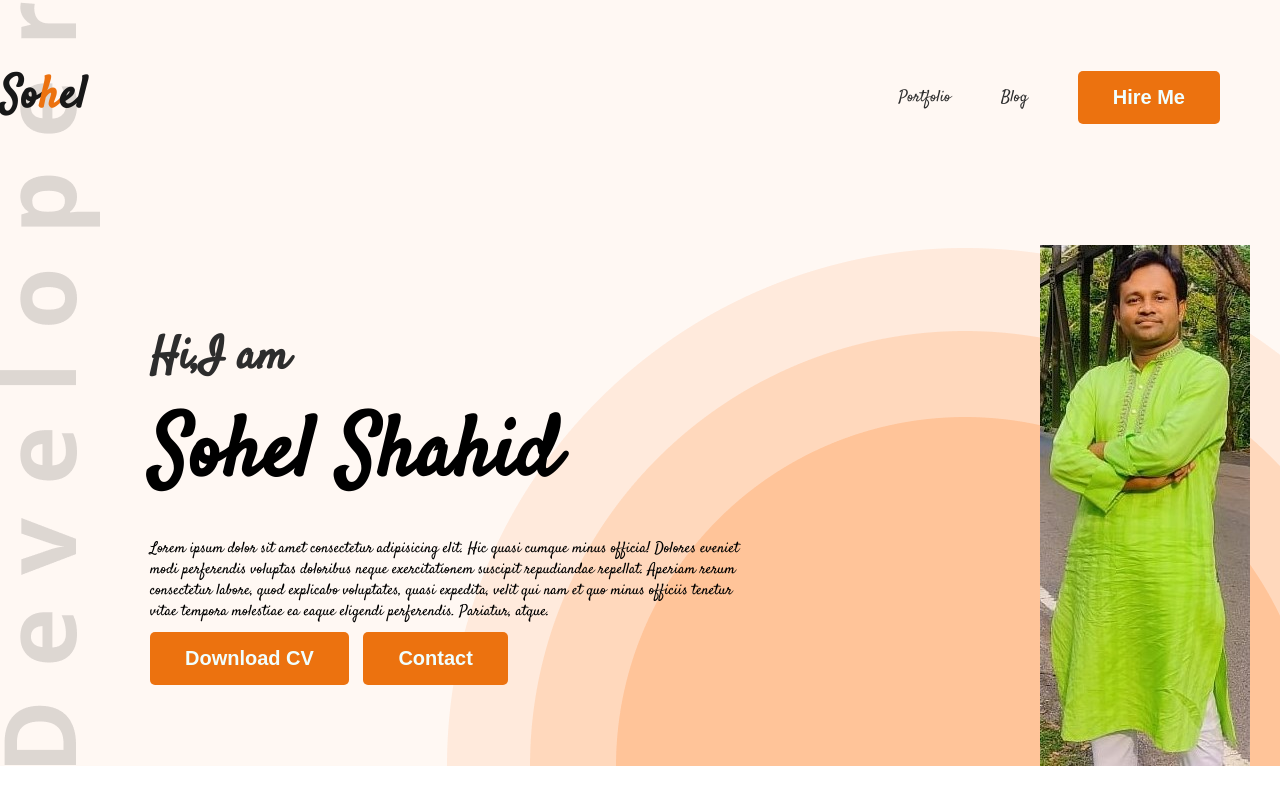
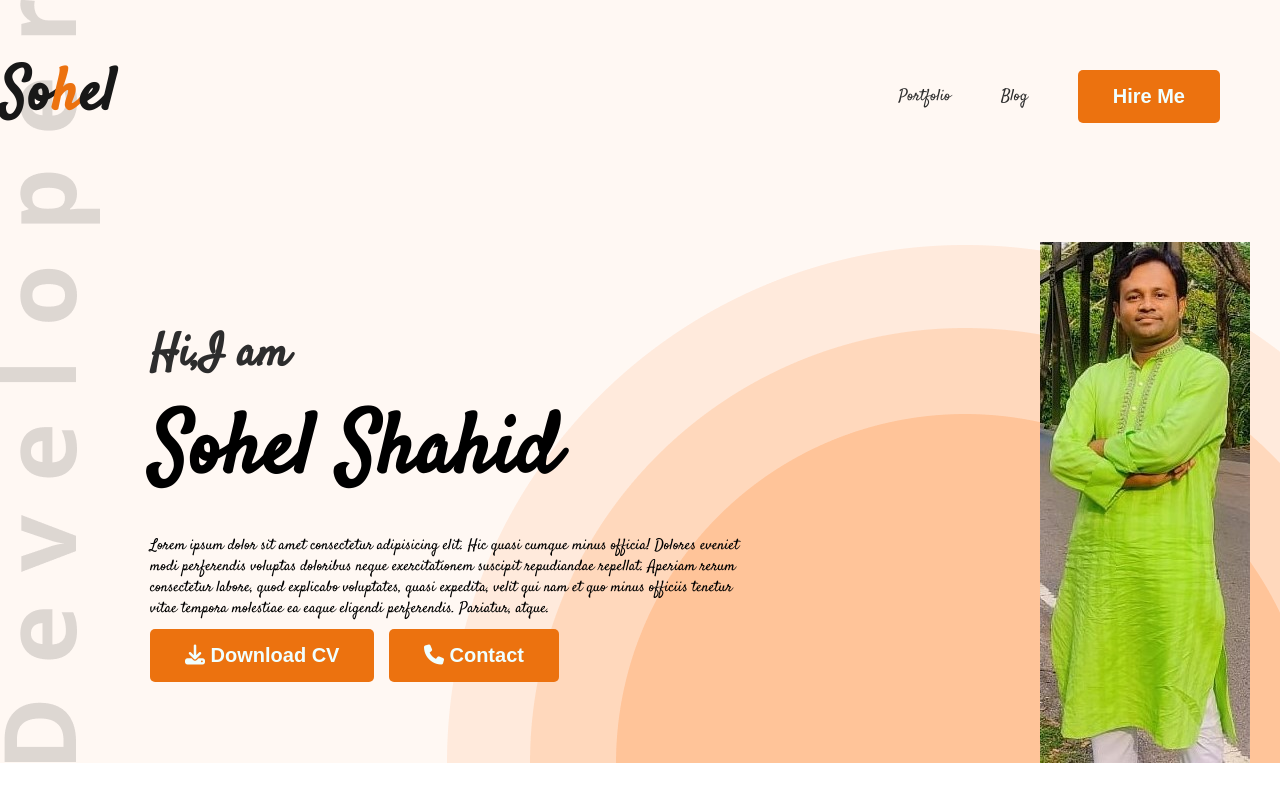
Before and after one commit to SohelShahid117/sohels-portfolio, a plain HTML site: page index.html in a window 1280 px wide. Shown: the top 800 px of the page. Drawn offline with Linux system fonts and the light colour scheme; a web font is replaced by a local one.

Commit message:
added font awesome icon

```diff
--- a/index.html
+++ b/index.html
@@ -10,11 +10,12 @@
     <link href="https://fonts.googleapis.com/css2?family=Chivo+Mono:wght@100&family=Fira+Sans&family=Handlee&   family=Italianno&family=Montserrat&family=Open+Sans:wght@400;600;700;800&family=Roboto:ital,wght@0,100;0,300;0,400;    0,500;1,300;1,400;1,700;1,900&family=Satisfy&display=swap" rel="stylesheet">
 
     <link rel="stylesheet" href="./stylses/style.css">
+    <script src="https://kit.fontawesome.com/91686dac53.js" crossorigin="anonymous"></script>
 </head>
 <body>
     <header class="hdr">
         <nav>
-            <h3 class="nav-title">So<span class="text-primary">h</span>el</h3>
+            <h2 class="nav-title">So<span class="text-primary">h</span>el</h2>
             <ul>
                 <li><a href="">Portfolio</a></li>
                 <li><a href="">Blog</a></li>
@@ -26,8 +27,8 @@
                 <h3 class="banner-greeting">Hi,I am</h3>
                 <h1 class="banner-title">Sohel Shahid</h1>
                 <p class="banner-description">Lorem ipsum dolor sit amet consectetur adipisicing elit. Hic quasi cumque minus officia! Dolores eveniet modi perferendis voluptas doloribus neque exercitationem suscipit repudiandae repellat. Aperiam rerum consectetur labore, quod explicabo voluptates, quasi expedita, velit qui nam et quo minus officiis tenetur vitae tempora molestiae ea eaque eligendi perferendis. Pariatur, atque.</p>
-                <button class="btn-primary">Download CV</button>
-                <button class="btn-primary">Contact</button>
+                <button class="btn-primary"> <i class="fa-solid fa-download"></i> Download CV</button>
+                <button class="btn-primary"> <i class="fa-solid fa-phone"></i> Contact</button>
             </div>
             <img class="profile-pic" src="./images/sohel3.jpg" alt="">
         </div>
@@ -139,7 +140,7 @@
                 </div>
             </div>
             <div class="download-cv">
-                <button class="btn-primary">Download CV</button>
+                <button class="btn-primary"> <i class="fa-solid fa-download"></i> Download CV</button>
             </div>
         </section>
 
@@ -154,7 +155,7 @@
                 <a href=""><img src="./images/icons/insta.png" alt=""></a></div>
         </div>
         <div class="footer-colomn">
-            <h3 class="footer-title">Lets Message me,Right Now</h3>
+            <h3 class="footer-title">Lets Message</h3>
             <form action="" class="message">
                 <input type="text" name="" id="" placeholder="Your Name">
                 <input type="email" name="" id="" placeholder="Your Email">
--- a/stylses/style.css
+++ b/stylses/style.css
@@ -14,11 +14,11 @@ nav{
     display: flex;
     /* align-items: center; */
     justify-content: space-between;
-    padding: 65px 0;
+    padding: 53px 0;
 }
 .nav-title{
     color: #181818;
-    font-size: 45px;
+    font-size: 60px;
     font-weight: 800;
 }
 .text-primary{
```
